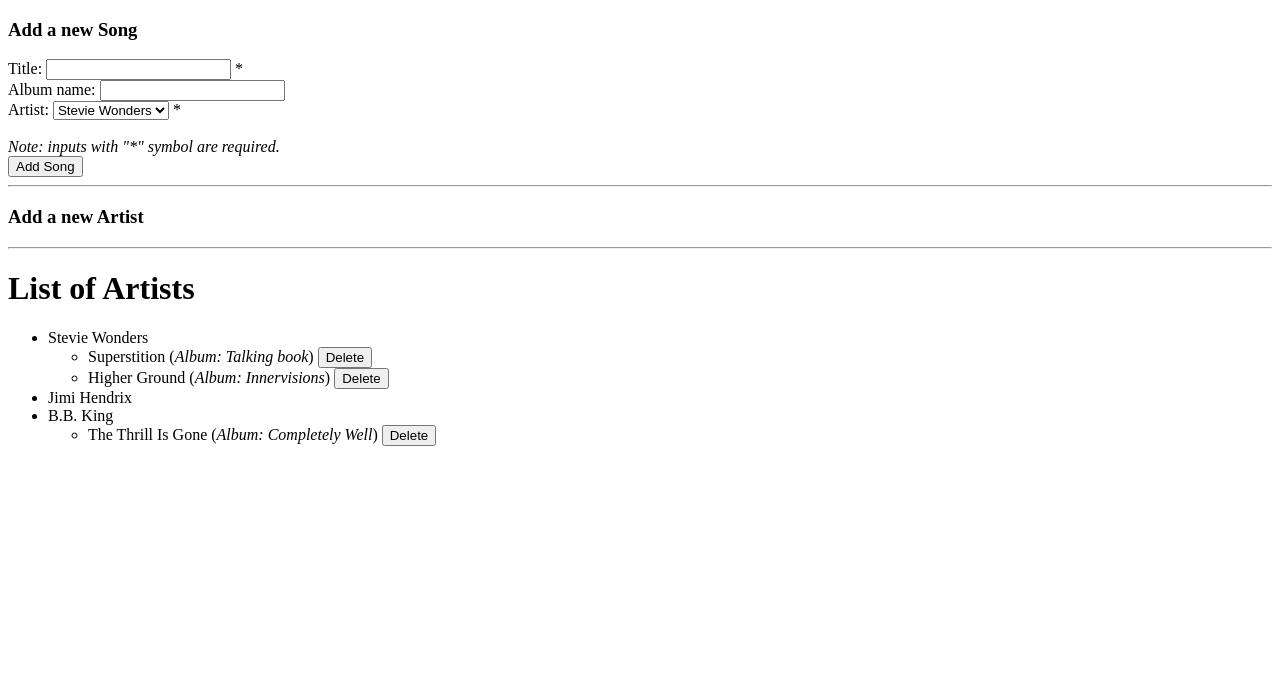
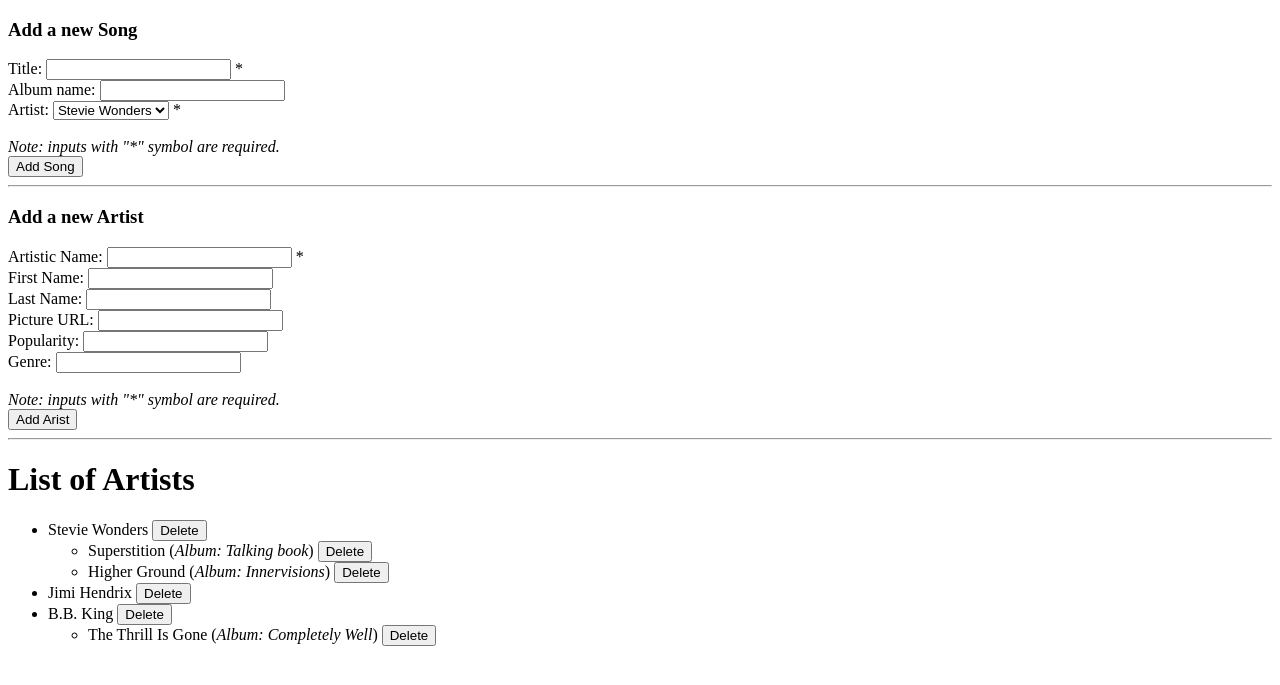
Before and after one commit to rmotr-group-projects/wdc-django-html-forms, a Django app: page /artists/ in a window 1280 px wide. Shown: the top 685 px of the page. Run offline with Django 3.2, Linux system fonts and the light colour scheme; data comes from the database, SQL or seed files in the repository.

Commit message:
JSchultz 070919

```diff
--- a/django_html_forms/artists/views.py
+++ b/django_html_forms/artists/views.py
@@ -1,4 +1,4 @@
-from django.shortcuts import render, redirect
+from django.shortcuts import render, redirect, get_object_or_404, get_list_or_404
 from django.http import HttpResponseNotFound
 
 from .models import Artist, Song
@@ -38,8 +38,20 @@ def delete_song(request):
 
 
 def create_artist(request):
-    pass
+    artistic_name = request.POST.get('artistic_name')
+    first_name = request.POST.get('first_name')
+    last_name = request.POST.get('last_name')
+    picture_url = request.POST.get('picture_url')
+    popularity = request.POST.get('popularity')
+    genre = request.POST.get('genre')
 
+    if not artistic_name:
+        return redirect('artists')
+
+    Artist.objects.create(artistic_name=artistic_name, first_name=first_name, last_name=last_name, picture_url=picture_url,popularity=popularity, genre=genre)
+    return redirect('artists')
 
 def delete_artist(request):
-    pass
+    artist_id = request.POST.get('artist_id')
+    get_object_or_404(Artist, id=artist_id).delete()
+    return redirect('artists')
--- a/django_html_forms/django_html_forms/urls.py
+++ b/django_html_forms/django_html_forms/urls.py
@@ -24,7 +24,6 @@ urlpatterns = [
     path('artists/', views.artists, name='artists'),
     path('create-song/', views.create_song, name='create_song'),
     path('delete-song/', views.delete_song, name='delete_song'),
-    ##################
-    # Your URLs here #
-    ##################
+    path('create-artist/', views.create_artist, name='create_artist'),
+    path('delete-artist/', views.delete_artist, name='delete_artist'),
 ]
--- a/django_html_forms/templates/index.html
+++ b/django_html_forms/templates/index.html
@@ -39,9 +39,31 @@
 
   <!-- Create Artist form -->
   <h3>Add a new Artist</h3>
-  <form action="" method='POST'> <!--  Add propper URL in form's action -->
+  <form action="{% url 'create_artist' %}" method='POST'>
     {% csrf_token %}
-    <!-- Add here the fields for the 'Add Artist' form -->
+    <div>
+      Artistic Name: <input type="text" name='artistic_name'> *
+    </div>
+    <div>
+      First Name: <input type="text" name='first_name'>
+    </div>
+    <div>
+      Last Name: <input type="text" name='last_name'>
+    </div>
+    <div>
+      Picture URL: <input type="text" name='picture_url'>
+    </div>
+    <div>
+      Popularity: <input type="number" name='popularity'>
+    </div>
+    <div>
+      Genre: <input type="text" name='genre'>
+    </div>
+    <br>
+    <div>
+        <i>Note: inputs with "*" symbol are required.</i>
+    </div>
+    <input type="submit" value="Add Arist">
   </form>
   <hr>
 
@@ -52,8 +74,10 @@
       <li>
         <label>{{ artist.artistic_name }}</label>
         <!-- Form for deleting an Artist -->
-        <form action="" method='POST' class='inline'> <!--  Add propper URL in form's action -->
+        <form action="{% url 'delete_artist' %}" method='POST' class='inline'>
           {% csrf_token %}
+          <input type="hidden" name="artist_id" value="{{ artist.id }}">
+          <input type="submit" name='delete_artist' value='Delete'>
           <!-- Add here the fields for the 'Delete Artist' form -->
         </form>
         <ul>
```
